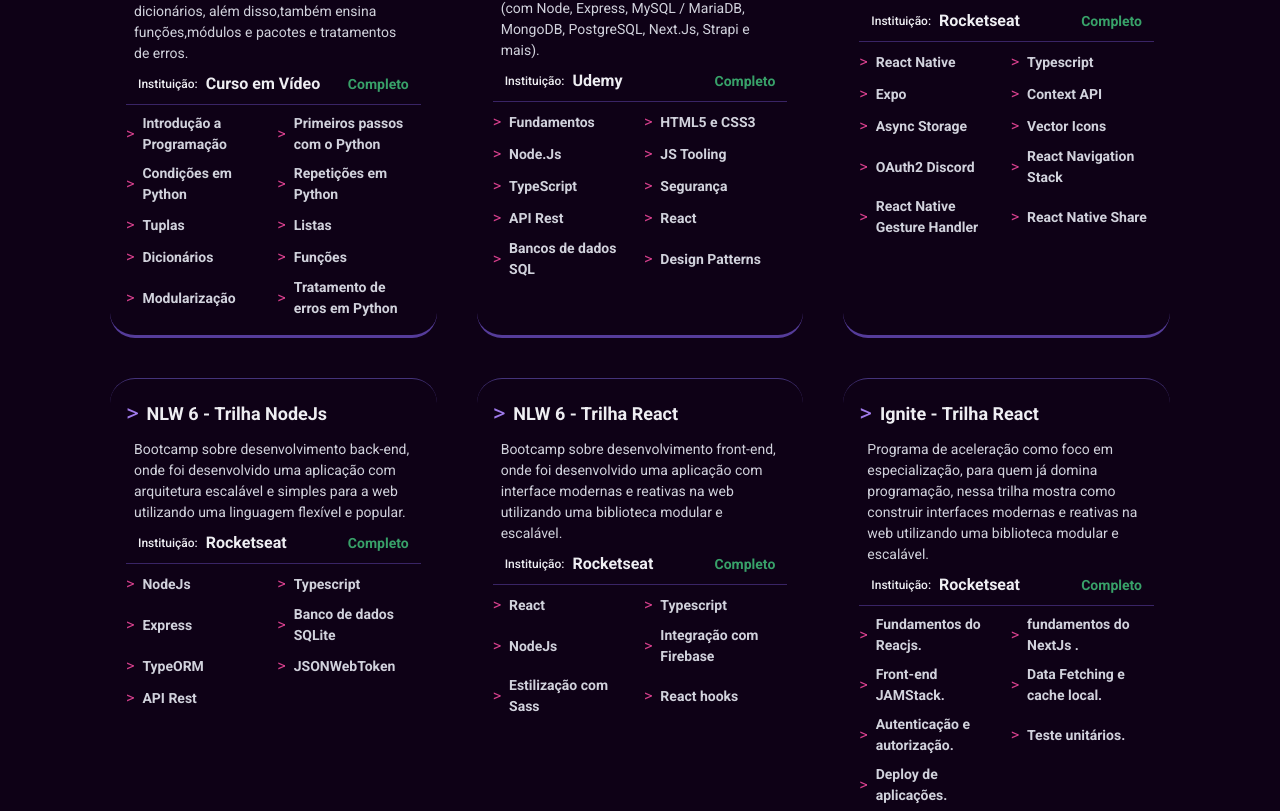
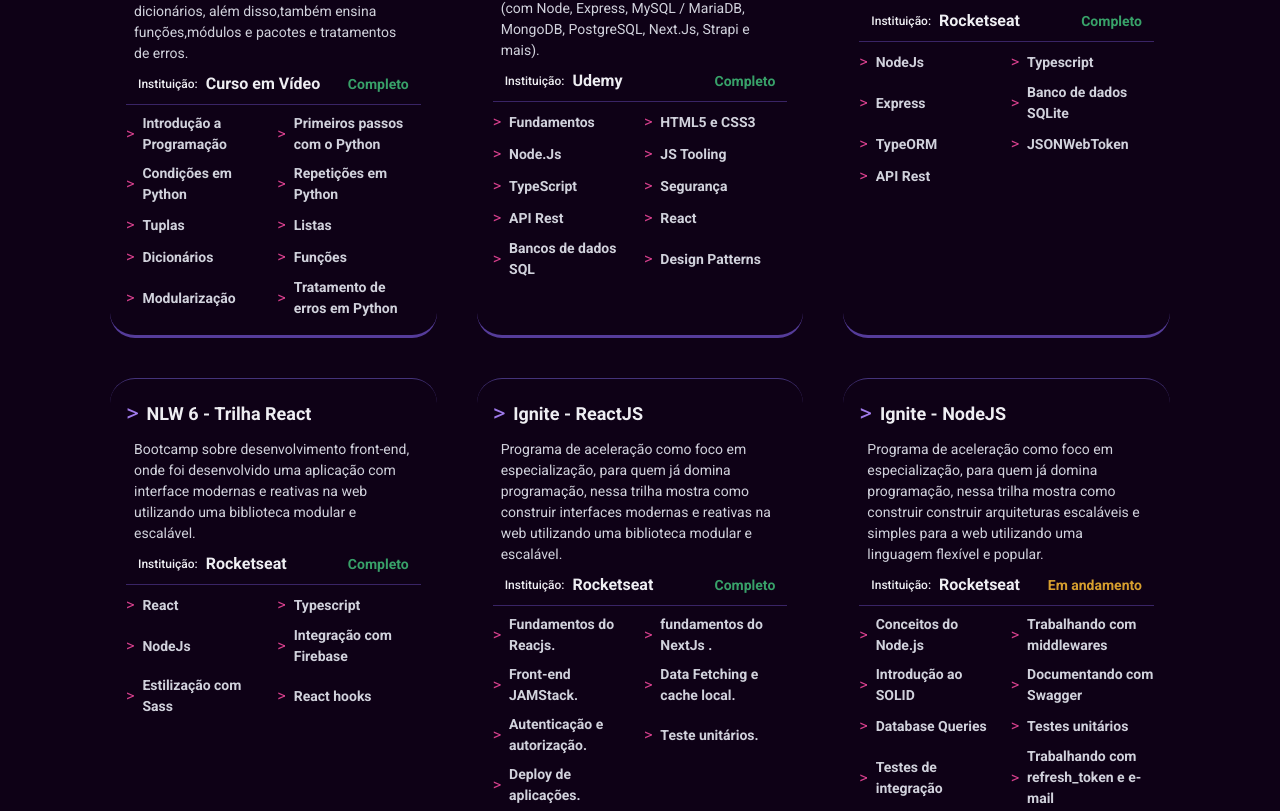
Before and after one commit to Ceviche9/tunde.dev, a Next.js app: page / in a window 1280 px wide. Shown: the part 1289-2100 px from the top of the page. Built offline with nearby package versions, Linux system fonts and the light colour scheme.

Commit message:
feat(home): add nodejs course

```diff
--- /dev/null
+++ b/babel.config.js
@@ -0,0 +1,3 @@
+module.exports = {
+  presets: ['next/babel']
+}
--- a/src/components/About/index.tsx
+++ b/src/components/About/index.tsx
@@ -1,6 +1,6 @@
 import {HStack, Text, Flex} from "@chakra-ui/react"
 
-type AboutProps = {
+export type AboutProps = {
   title: string
   about: string
 }
--- a/src/components/Courses/data/courses.json
+++ b/src/components/Courses/data/courses.json
@@ -42,26 +42,6 @@
     },
     {
       "id": 3,
-      "title": "NLW 6 - Trilha React Native",
-      "where": "Rocketseat",
-      "coursesLink": "https://www.rocketseat.com.br/",
-      "status": "Completo",
-      "about": "Bootcamp sobre desenvolvimento mobile híbrido com react native, onde foi desenvolvida uma aplicação moderna para iOS e Android de forma nativa.",
-      "skills": [
-        "React Native",
-        "Typescript",
-        "Expo",
-        "Context API",
-        "Async Storage",
-        "Vector Icons",
-        "OAuth2 Discord",
-        "React Navigation Stack",
-        "React Native Gesture Handler",
-        "React Native Share"
-      ]
-    },
-    {
-      "id": 4,
       "title": "NLW 6 - Trilha NodeJs",
       "where": "Rocketseat",
       "coursesLink": "https://www.rocketseat.com.br/",
@@ -78,7 +58,7 @@
       ]
     },
     {
-      "id": 5,
+      "id": 4,
       "title": "NLW 6 - Trilha React",
       "where": "Rocketseat",
       "coursesLink": "https://www.rocketseat.com.br/",
@@ -94,8 +74,8 @@
       ]
     },
     {
-      "id": 6,
-      "title": "Ignite - Trilha React",
+      "id": 5,
+      "title": "Ignite - ReactJS",
       "where": "Rocketseat",
       "coursesLink": "https://www.rocketseat.com.br/ignite",
       "status": "Completo",
@@ -109,6 +89,24 @@
         "Teste unitários.",
         "Deploy de aplicações."
       ]
+    },
+    {
+      "id": 6,
+      "title": "Ignite - NodeJS",
+      "where": "Rocketseat",
+      "coursesLink": "https://www.rocketseat.com.br/",
+      "status": "Em andamento",
+      "about": "Programa de aceleração como foco em especialização, para quem já domina programação, nessa trilha mostra como construir construir arquiteturas escaláveis e simples para a web utilizando uma linguagem flexível e popular.",
+      "skills": [
+        "Conceitos do Node.js",
+        "Trabalhando com middlewares",
+        "Introdução ao SOLID",
+        "Documentando com Swagger",
+        "Database Queries",
+        "Testes unitários",
+        "Testes de integração",
+        "Trabalhando com refresh_token e e-mail"
+      ]
     }
   ]
 }
```
Also changed, not shown: jest.config.js (added, +23 -0 lines), package.json (+7 -0 lines), src/tests/SetupTests.ts (added, +1 -0 lines), 2 other files (tests, documents, lock files or other folders).
